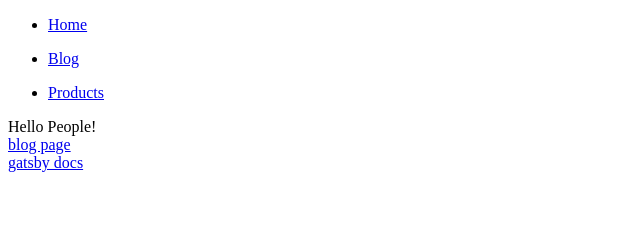
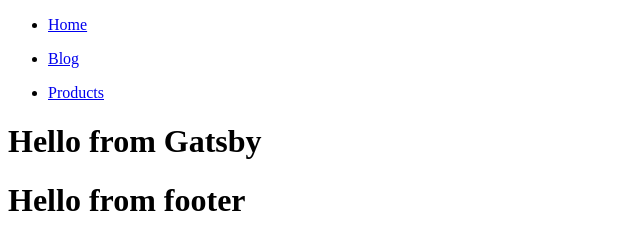
Before and after one commit to markgmz92/gatsby_tutorial, a Gatsby site: page / in a window 1280 px wide. Shown: the whole page, without its empty margins (0-640 px from the left). Built offline with nearby package versions, Linux system fonts and the light colour scheme; Gatsby itself is replaced by a stand-in of ours.

Commit message:
[GP - 004] Created layout component

```diff
--- /dev/null
+++ b/src/components/Footer.js
@@ -0,0 +1,11 @@
+import React from "react"
+
+const Footer = () => {
+  return (
+    <div>
+      <h1>Hello from footer</h1>
+    </div>
+  )
+}
+
+export default Footer
--- /dev/null
+++ b/src/components/layout.js
@@ -0,0 +1,15 @@
+import React from "react"
+import Navbar from "./Navbar"
+import Footer from "./Footer"
+
+const layout = ({ children }) => {
+  return (
+    <>
+      <Navbar />
+      <main>{children}</main>
+      <Footer />
+    </>
+  )
+}
+
+export default layout
--- a/src/pages/index.js
+++ b/src/pages/index.js
@@ -1,17 +1,11 @@
 import React from "react"
-import { Link } from "gatsby"
-import Navbar from "../components/Navbar"
+import Layout from "../components/layout"
 
 const index = () => {
   return (
-    <div>
-      <Navbar />
-      Hello People!
-      <div>
-        <Link to="/blog/">blog page</Link>
-      </div>
-      <a href="https://www/gatsbyjs.org">gatsby docs</a>
-    </div>
+    <Layout>
+      <h1> Hello from Gatsby</h1>
+    </Layout>
   )
 }
 
```
Also changed, not shown: src/pages/404.js (+6 -1 lines), src/pages/blog.js (+3 -5 lines), src/pages/products.js (+4 -3 lines).
